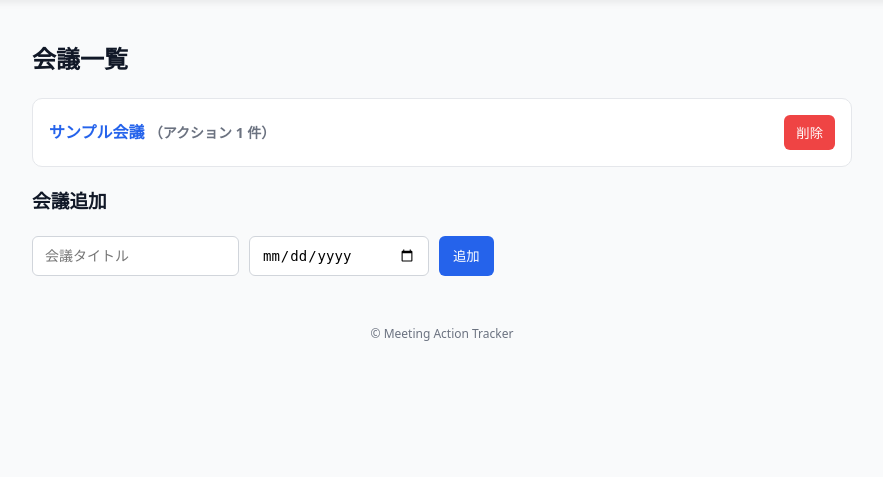
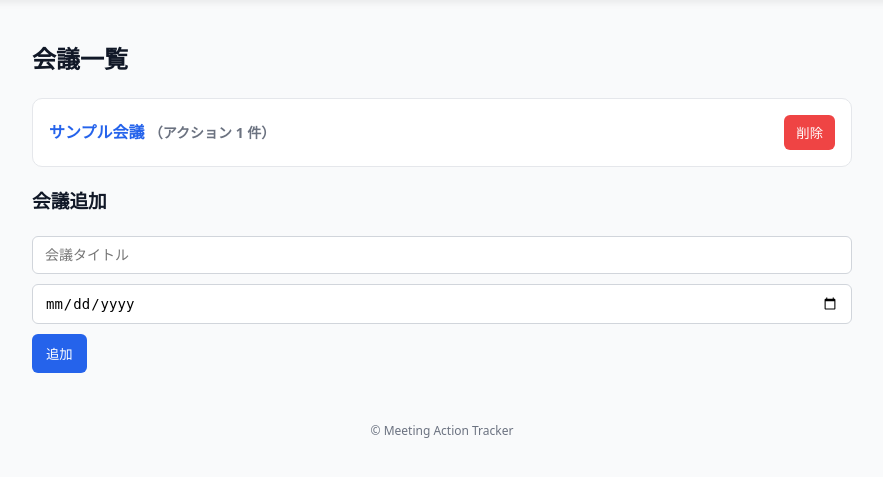
Before and after one commit to kn222-lab/meeting-action-tracker, a FastAPI app: page /ui/meetings in a window 1280 px wide. Shown: the part 72-549 px from the top of the page, without its empty margins (198-1081 px from the left). Run offline with FastAPI, Linux system fonts and the light colour scheme; data comes from the database, SQL or seed files in the repository.

Commit message:
Fix mobile form overflow and improve responsive layout

```diff
--- a/app/static/style.css
+++ b/app/static/style.css
@@ -76,7 +76,9 @@ input {
     border: 1px solid #d1d5db;
     border-radius: 6px;
     font-size: 14px;
-    min-width: 180px;
+
+    width: 100%;
+    min-width: 0;
     box-sizing: border-box;
 }
 
```
